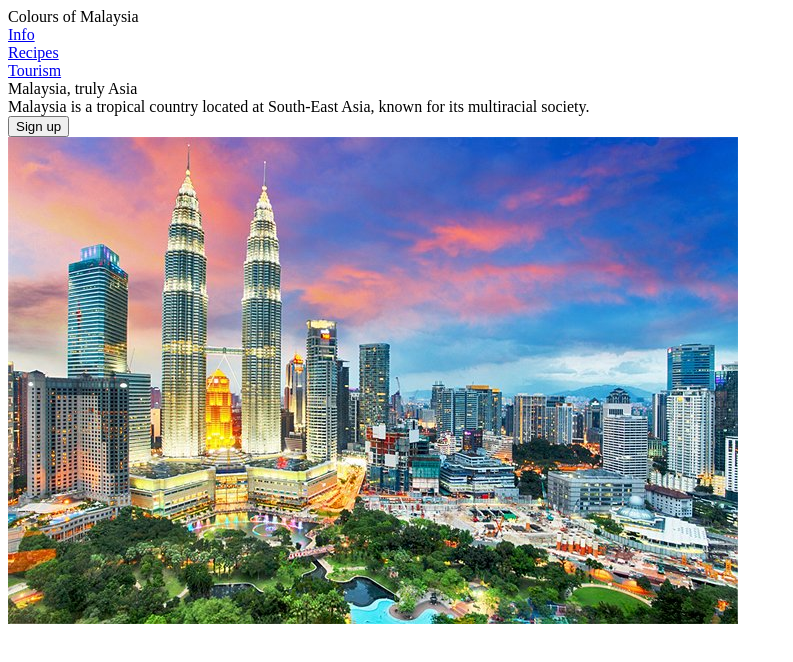
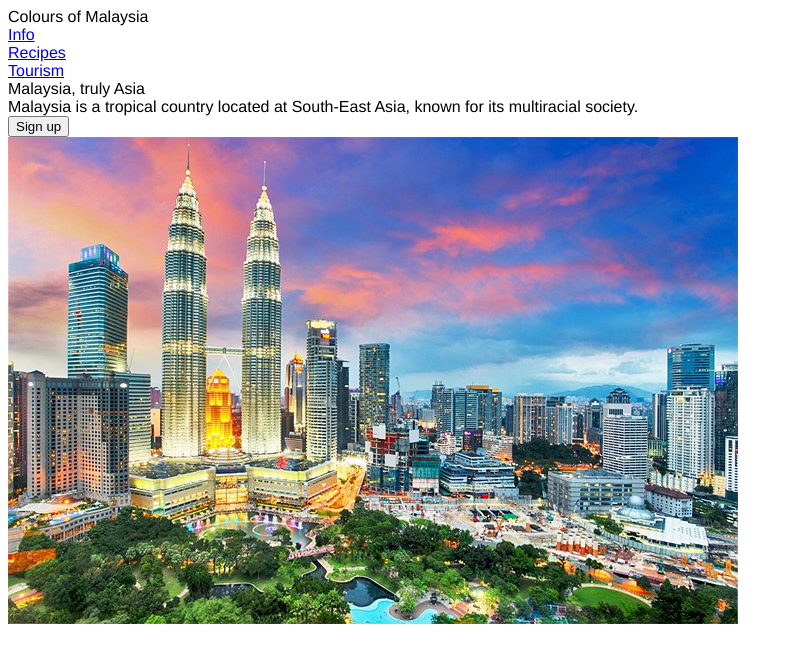
Before and after one commit to BlueFirefly8993/landing-page, a plain HTML site: page index.html in a window 1280 px wide. Shown: the whole page, without its empty margins (0-793 px from the left). Drawn offline with Linux system fonts and the light colour scheme.

Commit message:
Update stylesheet

```diff
--- a/index.html
+++ b/index.html
@@ -4,6 +4,7 @@
     <meta charset="UTF-8" />
     <meta http-equiv="X-UA-Compatible" content="IE=edge" />
     <meta name="viewport" content="width=device-width, initial-scale=1.0" />
+    <link rel="stylesheet" href="style.css" />
     <title>Landing Page</title>
   </head>
   <body>
--- a/style.css
+++ b/style.css
@@ -0,0 +1,3 @@
+body {
+  font-family: "Franklin Gothic Medium", Arial, sans-serif;
+}
```
